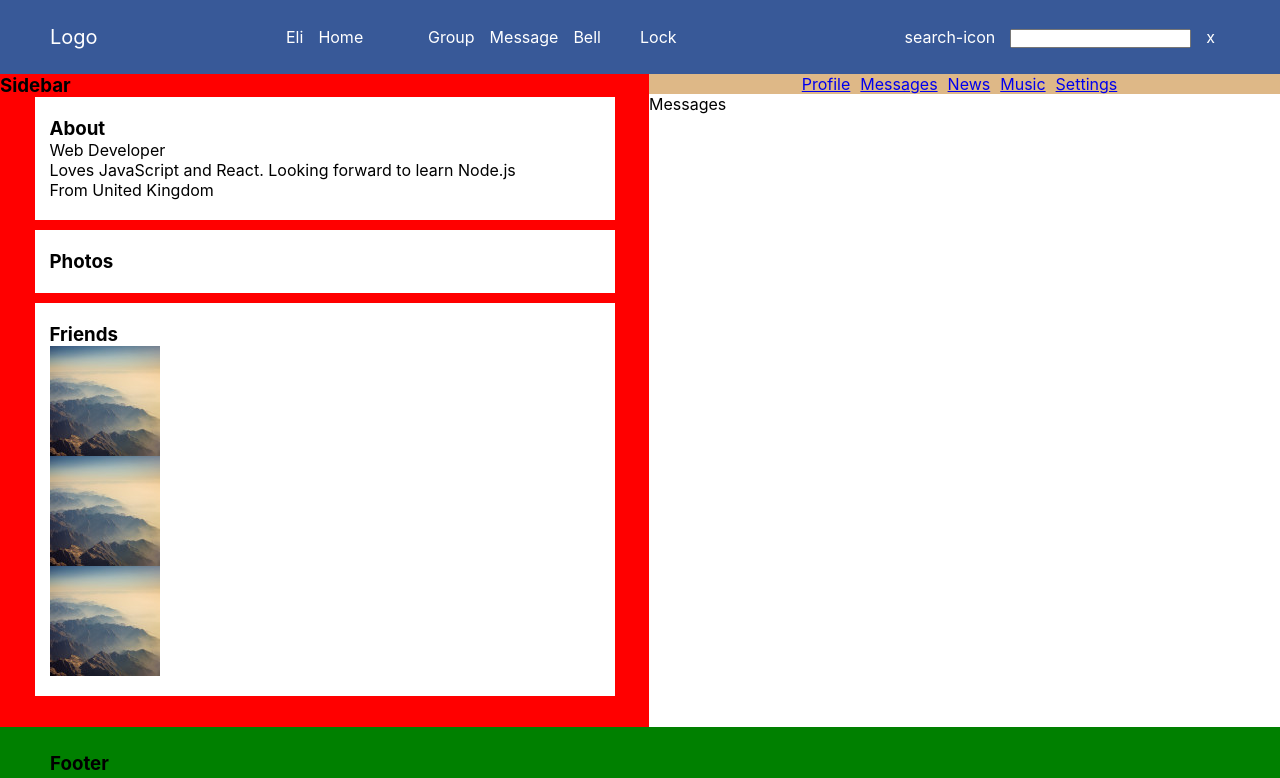
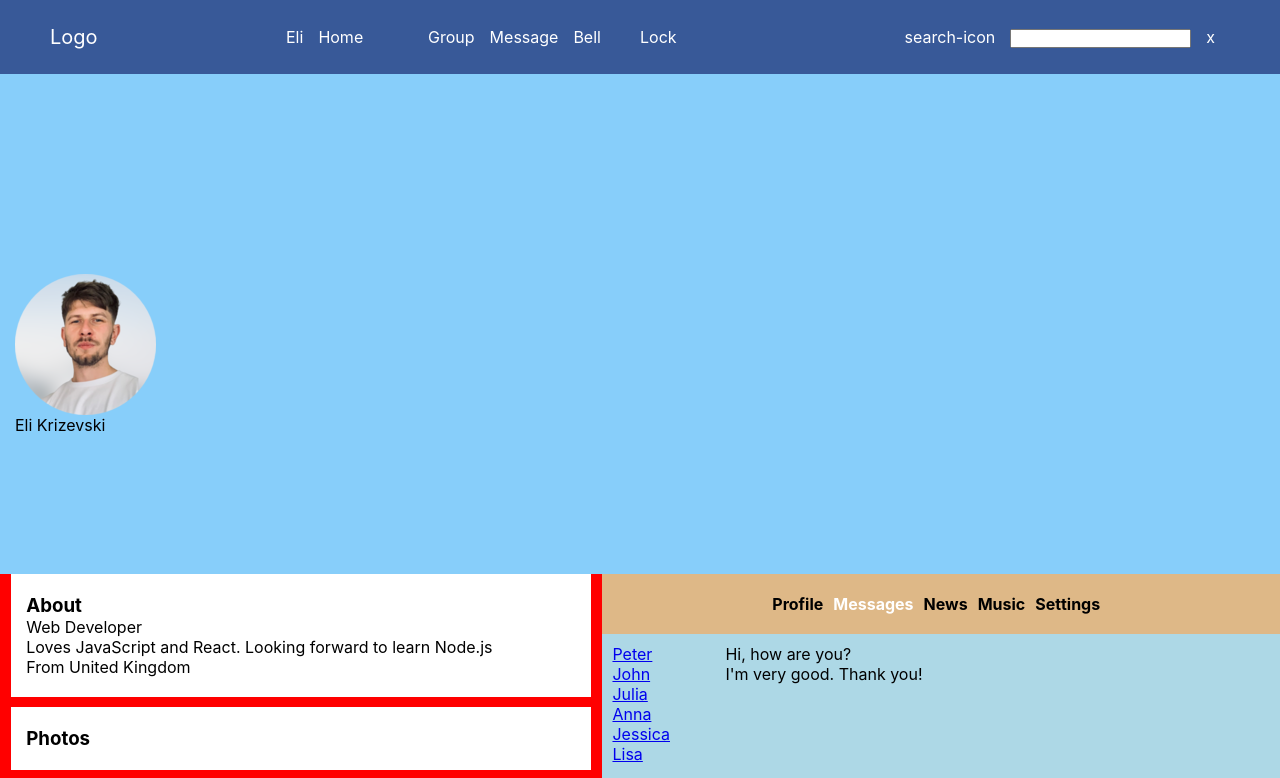
Before and after one commit to Lateralus-lab/social-media, a React (Create React App) app: page /Messages in a window 1280 px wide. Shown: the top 778 px of the page. Built offline with nearby package versions, Linux system fonts and the light colour scheme.

Commit message:
added navigation with route

```diff
--- a/src/App.js
+++ b/src/App.js
@@ -1,5 +1,6 @@
 import React from 'react';
 import styled from 'styled-components';
+import { Route } from 'react-router-dom';
 // Import components
 import Header from './components/Header';
 import Hero from './components/Hero';
@@ -12,9 +13,9 @@ const App = () => {
   return (
     <WrapApp>
       <Header />
-      {/* <Hero /> */}
-      {/* <Main /> */}
-      <Messages />
+      <Hero />
+      <Route path="/Profile" component={Main} />
+      <Route path="/Messages" component={Messages} />
       <Sidebar />
       <Footer />
     </WrapApp>
@@ -23,8 +24,8 @@ const App = () => {
 
 const WrapApp = styled.div`
   display: grid;
-  grid-template-columns: 33.1% 33.1 33.1%;
-  grid-template-rows: auto 0fr 3fr auto;
+  // grid-template-columns: 100% 100% 40% 60%;
+  // grid-template-rows: auto 0fr 3fr auto;
   grid-template-areas: 'header header header' 'hero hero hero' 'sidebar main main' 'footer footer footer';
   // grid-gap: 10px;
   height: 100vh;
--- a/src/components/Main/Main.jsx
+++ b/src/components/Main/Main.jsx
@@ -8,7 +8,6 @@ const Main = () => {
   return (
     <MainStyled>
       <div className="container">
-        <h3>Main</h3>
         <Nav />
         <Feed />
       </div>
--- a/src/components/Messages/Messages.jsx
+++ b/src/components/Messages/Messages.jsx
@@ -1,19 +1,63 @@
 import React from 'react';
+import { NavLink } from 'react-router-dom';
 import styled from 'styled-components';
 // Import components
 import Nav from '../Nav';
 
+const MessagesItem = (props) => {
+  let path = '/messages/' + props.id;
+
+  return (
+    <div className="user">
+      <NavLink to={path}>{props.name}</NavLink>
+    </div>
+  );
+};
+
+const ChatItem = (props) => {
+  return <div className="chat_item">{props.message}</div>;
+};
+
 const Messages = () => {
   return (
     <MessagesStyled>
-      <Nav />
-      <div>Messages</div>
+      <div className="container">
+        <Nav />
+        <div className="messages_wrapper">
+          <div className="messages_user">
+            <MessagesItem name="Peter" id="1" />
+            <MessagesItem name="John" id="1" />
+            <MessagesItem name="Julia" id="3" />
+            <MessagesItem name="Anna" id="4" />
+            <MessagesItem name="Jessica" id="5" />
+            <MessagesItem name="Lisa" id="6" />
+          </div>
+          <div className="chat_room">
+            <ChatItem message={'Hi, how are you?'} />
+            <ChatItem message={"I'm very good. Thank you!"} />
+          </div>
+        </div>
+      </div>
     </MessagesStyled>
   );
 };
 
 const MessagesStyled = styled.div`
   grid-area: main;
+  background-color: lightblue;
+
+  .messages_wrapper {
+    display: grid;
+    grid-template-columns: 2fr 10fr;
+  }
+
+  .messages_user {
+    padding: 10px;
+  }
+
+  .chat_room {
+    padding: 10px;
+  }
 `;
 
 export default Messages;
--- a/src/components/Nav.jsx
+++ b/src/components/Nav.jsx
@@ -1,24 +1,35 @@
 import React from 'react';
 import styled from 'styled-components';
+import { NavLink } from 'react-router-dom';
 
 const Nav = () => {
   return (
     <NavStyled>
       <ul className="list">
-        <li className="list_link">
-          <a href="/Profile">Profile</a>
+        <li className="list_item">
+          <NavLink className="nav_link" to="/Profile">
+            Profile
+          </NavLink>
         </li>
-        <li className="list_link">
-          <a href="/Messages">Messages</a>
+        <li className="list_item">
+          <NavLink className="nav_link" to="/Messages">
+            Messages
+          </NavLink>
         </li>
-        <li className="list_link">
-          <a href="/News">News</a>
+        <li className="list_item">
+          <NavLink className="nav_link" to="/News">
+            News
+          </NavLink>
         </li>
-        <li className="list_link">
-          <a href="/Music">Music</a>
+        <li className="list_item">
+          <NavLink className="nav_link" to="/Music">
+            Music
+          </NavLink>
         </li>
-        <li className="list_link">
-          <a href="/Settings">Settings</a>
+        <li className="list_item">
+          <NavLink className="nav_link" to="/Settings">
+            Settings
+          </NavLink>
         </li>
       </ul>
     </NavStyled>
@@ -26,15 +37,30 @@ const Nav = () => {
 };
 
 const NavStyled = styled.div`
+  padding: 20px 0;
   margin: 0 auto;
   background-color: burlywood;
 
   .list {
     text-align: center;
 
-    & > .list_link {
+    & > .list_item {
       display: inline-block;
       margin-right: 10px;
+    }
+  }
+
+  .nav_link {
+    color: black;
+    font-weight: 700;
+    text-decoration: none;
+
+    &:hover {
+      text-decoration: underline;
+    }
+
+    &.active {
+      color: white;
     }
   }
 `;
--- a/src/components/Sidebar/Sidebar.jsx
+++ b/src/components/Sidebar/Sidebar.jsx
@@ -8,7 +8,6 @@ import Friends from './Friends';
 const Sidebar = () => {
   return (
     <SidebarStyled>
-      <h3>Sidebar</h3>
       <About />
       <Photos />
       <Friends />
@@ -18,6 +17,8 @@ const Sidebar = () => {
 
 const SidebarStyled = styled.div`
   grid-area: sidebar;
+  width: 100%;
+  max-width: 970px;
   background-color: red;
 `;
 
--- a/src/index.js
+++ b/src/index.js
@@ -3,11 +3,14 @@ import ReactDOM from 'react-dom';
 import App from './App';
 import reportWebVitals from './reportWebVitals';
 import GlobalStyles from './components/GlobalStyles';
+import { BrowserRouter } from 'react-router-dom';
 
 ReactDOM.render(
   <React.StrictMode>
-    <GlobalStyles />
-    <App />
+    <BrowserRouter>
+      <GlobalStyles />
+      <App />
+    </BrowserRouter>
   </React.StrictMode>,
   document.getElementById('root')
 );
```
Also changed, not shown: src/components/Music/Music.jsx (added, +19 -0 lines), src/components/News/News.jsx (added, +19 -0 lines), src/components/Settings/Settings.jsx (added, +19 -0 lines).
